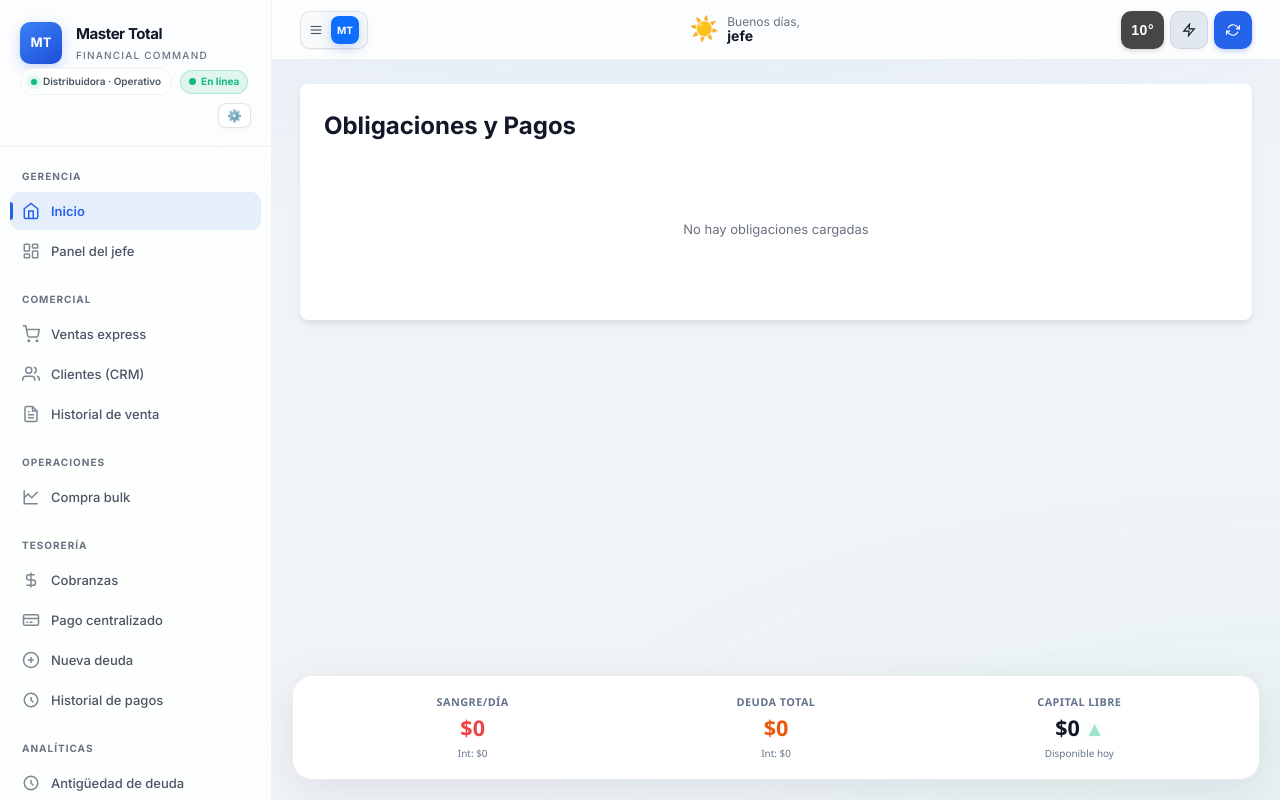
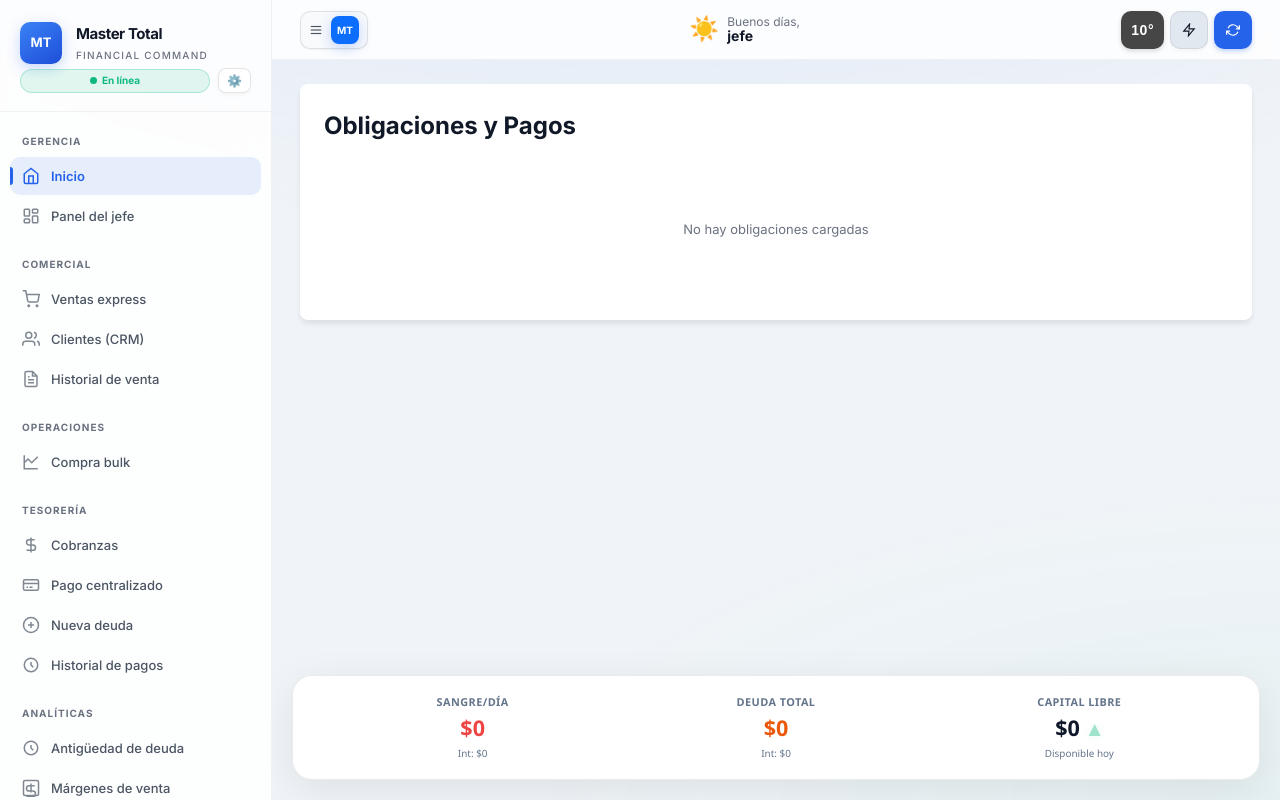
Before and after one commit to cesarmaciel1234/crm-frigorifico, a Flask app: page / in a window 1280 px wide. Run offline with Flask 3, Linux system fonts and the light colour scheme; data that the repository does not hold is empty; some libraries are stand-ins or nearby versions.

Commit message:
UI: Eliminar el chip estatico 'Distribuidora . Operativo' y colocar el indicador 'En linea' en su lugar

```diff
--- a/app/templates/terminal.html
+++ b/app/templates/terminal.html
@@ -241,14 +241,11 @@
                     <p>Financial Command</p>
                 </div>
             </div>
-            <div style="display: flex; align-items: center; gap: 8px; width: 100%; margin-top: 4px; flex-wrap: wrap;">
-                <div class="org-chip" style="margin: 0;"><span class="dot"></span> Distribuidora · Operativo</div>
-                <span id="mobileConnPill" class="mobile-conn-pill online" aria-live="polite"><span class="dot"></span><span id="mobileConnText">En línea</span></span>
-                <div style="margin-left: auto;">
-                    <button type="button" class="btn btn-ghost" id="btnEditEmpresa" style="padding: 4px 8px; border: 1px solid rgba(0,0,0,0.1); border-radius: 8px; background: white; cursor: pointer; transition: all 0.2s;" title="Datos de la Empresa" onclick="abrirModalEmpresa()">
-                        ⚙️
-                    </button>
-                </div>
+            <div style="display: flex; align-items: center; justify-content: space-between; gap: 8px; width: 100%; margin-top: 4px;">
+                <span id="mobileConnPill" class="mobile-conn-pill online" aria-live="polite" style="margin: 0; flex: 1; justify-content: center;"><span class="dot"></span><span id="mobileConnText">En línea</span></span>
+                <button type="button" class="btn btn-ghost" id="btnEditEmpresa" style="padding: 4px 8px; border: 1px solid rgba(0,0,0,0.1); border-radius: 8px; background: white; cursor: pointer; transition: all 0.2s;" title="Datos de la Empresa" onclick="abrirModalEmpresa()">
+                    ⚙️
+                </button>
             </div>
         </div>
         <nav class="nav">
```
